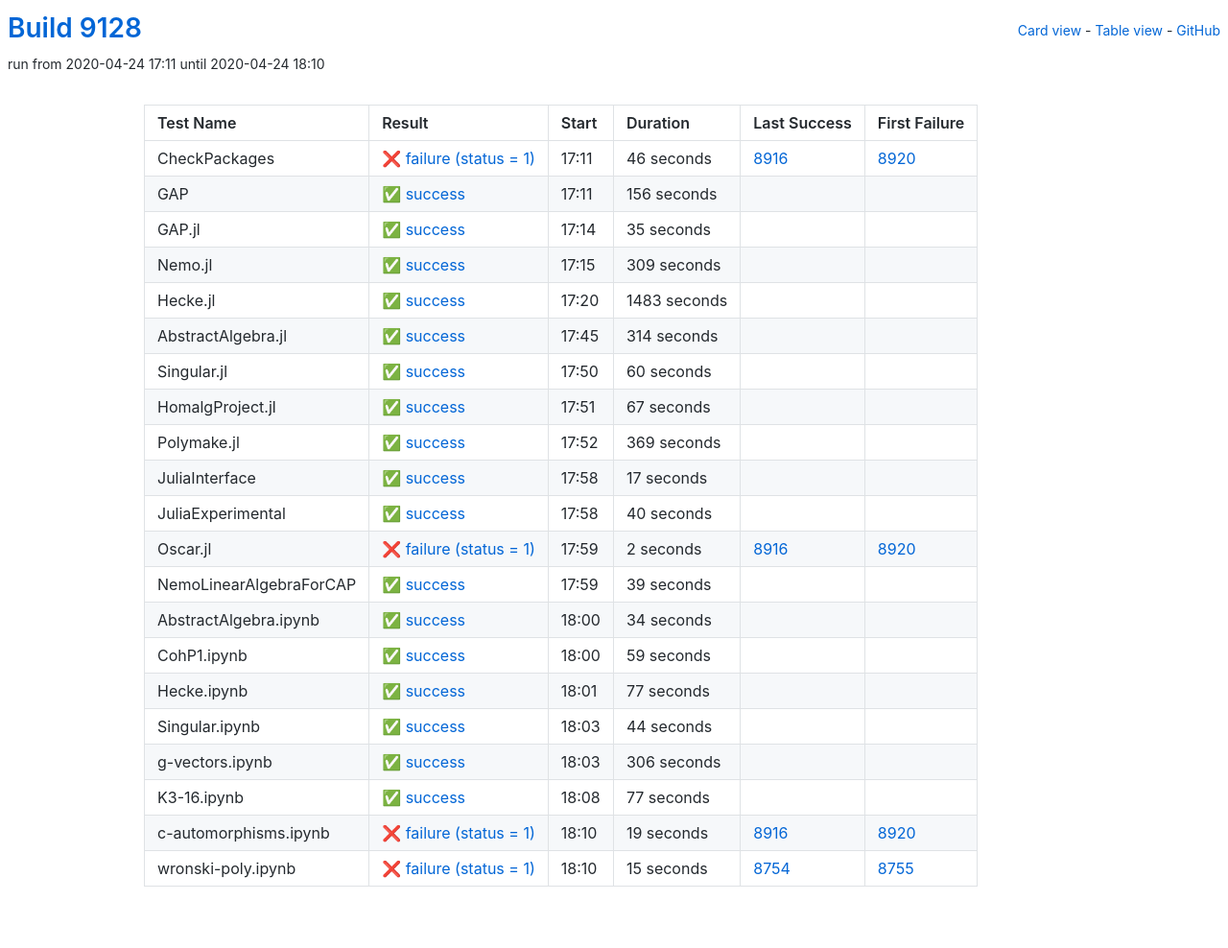
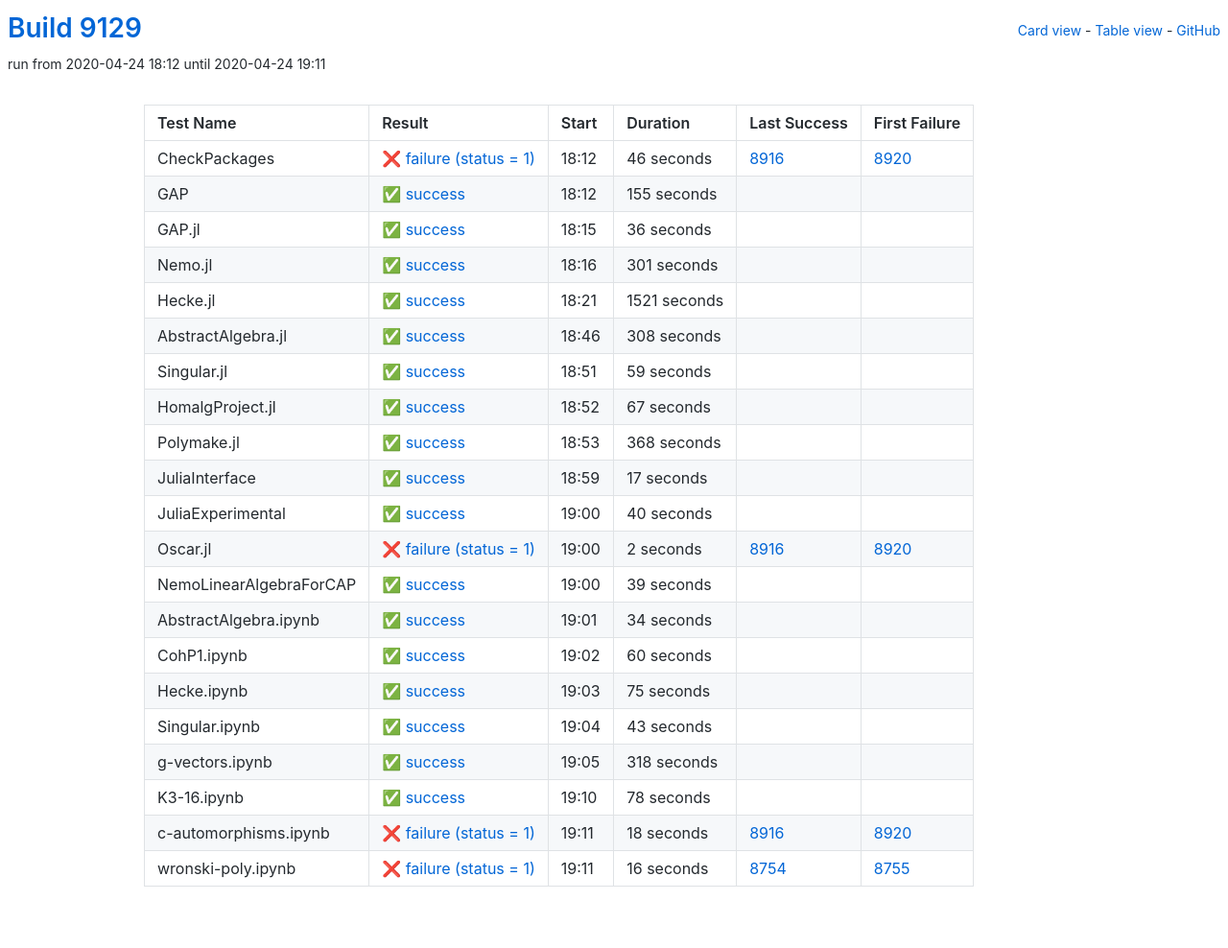
Before and after one commit to oscar-system/oscar-ci-status, a Jekyll site: the page built from table.html, in a window 1280 px wide. Shown: the whole page at 96% size. Built offline with Jekyll 4.4.1, drawn with Linux system fonts in a browser that asks for light colours.

Commit message:
Build 9129

```diff
--- a/_data/ci.yml
+++ b/_data/ci.yml
@@ -1,5 +1,5 @@
-build: 9128
-build_url: https://oscarci.mathematik.uni-kl.de/job/oscar/9128/
+build: 9129
+build_url: https://oscarci.mathematik.uni-kl.de/job/oscar/9129/
 job: oscar
 tests:
 - duration: 46
@@ -8,64 +8,152 @@ tests:
   first_failure_url: https://oscarci.mathematik.uni-kl.de/job/oscar/8920/
   last_success: 8916
   last_success_url: https://oscarci.mathematik.uni-kl.de/job/oscar/8916/
-  log: https://oscarci.mathematik.uni-kl.de/job/oscar/9128/artifact/logs/build-9128/CheckPackages.log
+  log: https://oscarci.mathematik.uni-kl.de/job/oscar/9129/artifact/logs/build-9129/CheckPackages.log
   name: CheckPackages
-  start: 2020-04-24 17:11
+  start: 2020-04-24 18:12
   status: failure
   success: false
-- duration: 156
+- duration: 155
   exitcode: 0
   first_failure: false
   first_failure_url: null
   last_success: false
   last_success_url: null
-  log: https://oscarci.mathematik.uni-kl.de/job/oscar/9128/artifact/logs/build-9128/GAP.log
+  log: https://oscarci.mathematik.uni-kl.de/job/oscar/9129/artifact/logs/build-9129/GAP.log
   name: GAP
-  start: 2020-04-24 17:11
+  start: 2020-04-24 18:12
   status: success
   success: true
-- duration: 35
+- duration: 36
   exitcode: 0
   first_failure: false
   first_failure_url: null
   last_success: false
   last_success_url: null
-  log: https://oscarci.mathematik.uni-kl.de/job/oscar/9128/artifact/logs/build-9128/GAP.jl.log
+  log: https://oscarci.mathematik.uni-kl.de/job/oscar/9129/artifact/logs/build-9129/GAP.jl.log
   name: GAP.jl
-  start: 2020-04-24 17:14
+  start: 2020-04-24 18:15
   status: success
   success: true
-- duration: 309
+- duration: 301
   exitcode: 0
   first_failure: false
   first_failure_url: null
   last_success: false
   last_success_url: null
-  log: https://oscarci.mathematik.uni-kl.de/job/oscar/9128/artifact/logs/build-9128/Nemo.jl.log
+  log: https://oscarci.mathematik.uni-kl.de/job/oscar/9129/artifact/logs/build-9129/Nemo.jl.log
   name: Nemo.jl
-  start: 2020-04-24 17:15
+  start: 2020-04-24 18:16
   status: success
   success: true
-- duration: 1483
+- duration: 1521
   exitcode: 0
   first_failure: false
   first_failure_url: null
   last_success: false
   last_success_url: null
-  log: https://oscarci.mathematik.uni-kl.de/job/oscar/9128/artifact/logs/build-9128/Hecke.jl.log
+  log: https://oscarci.mathematik.uni-kl.de/job/oscar/9129/artifact/logs/build-9129/Hecke.jl.log
   name: Hecke.jl
-  start: 2020-04-24 17:20
+  start: 2020-04-24 18:21
   status: success
   success: true
-- duration: 314
+- duration: 308
   exitcode: 0
   first_failure: false
   first_failure_url: null
   last_success: false
   last_success_url: null
-  log: https://oscarci.mathematik.uni-kl.de/job/oscar/9128/artifact/logs/build-9128/AbstractAlgebra.jl.log
+  log: https://oscarci.mathematik.uni-kl.de/job/oscar/9129/artifact/logs/build-9129/AbstractAlgebra.jl.log
   name: AbstractAlgebra.jl
-  start: 2020-04-24 17:45
+  start: 2020-04-24 18:46
+  status: success
+  success: true
+- duration: 59
+  exitcode: 0
+  first_failure: false
+  first_failure_url: null
+  last_success: false
+  last_success_url: null
+  log: https://oscarci.mathematik.uni-kl.de/job/oscar/9129/artifact/logs/build-9129/Singular.jl.log
+  name: Singular.jl
+  start: 2020-04-24 18:51
+  status: success
+  success: true
+- duration: 67
+  exitcode: 0
+  first_failure: false
+  first_failure_url: null
+  last_success: false
+  last_success_url: null
+  log: https://oscarci.mathematik.uni-kl.de/job/oscar/9129/artifact/logs/build-9129/HomalgProject.jl.log
+  name: HomalgProject.jl
+  start: 2020-04-24 18:52
+  status: success
+  success: true
+- duration: 368
+  exitcode: 0
+  first_failure: false
+  first_failure_url: null
+  last_success: false
+  last_success_url: null
+  log: https://oscarci.mathematik.uni-kl.de/job/oscar/9129/artifact/logs/build-9129/Polymake.jl.log
+  name: Polymake.jl
+  start: 2020-04-24 18:53
+  status: success
+  success: true
+- duration: 17
+  exitcode: 0
+  first_failure: false
+  first_failure_url: null
+  last_success: false
+  last_success_url: null
+  log: https://oscarci.mathematik.uni-kl.de/job/oscar/9129/artifact/logs/build-9129/JuliaInterface.log
+  name: JuliaInterface
+  start: 2020-04-24 18:59
+  status: success
+  success: true
+- duration: 40
+  exitcode: 0
+  first_failure: false
+  first_failure_url: null
+  last_success: false
+  last_success_url: null
+  log: https://oscarci.mathematik.uni-kl.de/job/oscar/9129/artifact/logs/build-9129/JuliaExperimental.log
+  name: JuliaExperimental
+  start: 2020-04-24 19:00
+  status: success
+  success: true
+- duration: 2
+  exitcode: 1
+  first_failure: 8920
+  first_failure_url: https://oscarci.mathematik.uni-kl.de/job/oscar/8920/
+  last_success: 8916
+  last_success_url: https://oscarci.mathematik.uni-kl.de/job/oscar/8916/
+  log: https://oscarci.mathematik.uni-kl.de/job/oscar/9129/artifact/logs/build-9129/Oscar.jl.log
+  name: Oscar.jl
+  start: 2020-04-24 19:00
+  status: failure
+  success: false
+- duration: 39
+  exitcode: 0
+  first_failure: false
+  first_failure_url: null
+  last_success: false
+  last_success_url: null
+  log: https://oscarci.mathematik.uni-kl.de/job/oscar/9129/artifact/logs/build-9129/NemoLinearAlgebraForCAP.log
+  name: NemoLinearAlgebraForCAP
+  start: 2020-04-24 19:00
+  status: success
+  success: true
+- duration: 34
+  exitcode: 0
+  first_failure: false
+  first_failure_url: null
+  last_success: false
+  last_success_url: null
+  log: https://oscarci.mathematik.uni-kl.de/job/oscar/9129/artifact/logs/build-9129/AbstractAlgebra.ipynb.log
+  name: AbstractAlgebra.ipynb
+  start: 2020-04-24 19:01
   status: success
   success: true
 - duration: 60
@@ -74,162 +162,74 @@ tests:
   first_failure_url: null
   last_success: false
   last_success_url: null
-  log: https://oscarci.mathematik.uni-kl.de/job/oscar/9128/artifact/logs/build-9128/Singular.jl.log
-  name: Singular.jl
-  start: 2020-04-24 17:50
+  log: https://oscarci.mathematik.uni-kl.de/job/oscar/9129/artifact/logs/build-9129/CohP1.ipynb.log
+  name: CohP1.ipynb
+  start: 2020-04-24 19:02
   status: success
   success: true
-- duration: 67
+- duration: 75
   exitcode: 0
   first_failure: false
   first_failure_url: null
   last_success: false
   last_success_url: null
-  log: https://oscarci.mathematik.uni-kl.de/job/oscar/9128/artifact/logs/build-9128/HomalgProject.jl.log
-  name: HomalgProject.jl
-  start: 2020-04-24 17:51
+  log: https://oscarci.mathematik.uni-kl.de/job/oscar/9129/artifact/logs/build-9129/Hecke.ipynb.log
+  name: Hecke.ipynb
+  start: 2020-04-24 19:03
   status: success
   success: true
-- duration: 369
+- duration: 43
   exitcode: 0
   first_failure: false
   first_failure_url: null
   last_success: false
   last_success_url: null
-  log: https://oscarci.mathematik.uni-kl.de/job/oscar/9128/artifact/logs/build-9128/Polymake.jl.log
-  name: Polymake.jl
-  start: 2020-04-24 17:52
+  log: https://oscarci.mathematik.uni-kl.de/job/oscar/9129/artifact/logs/build-9129/Singular.ipynb.log
+  name: Singular.ipynb
+  start: 2020-04-24 19:04
   status: success
   success: true
-- duration: 17
+- duration: 318
   exitcode: 0
   first_failure: false
   first_failure_url: null
   last_success: false
   last_success_url: null
-  log: https://oscarci.mathematik.uni-kl.de/job/oscar/9128/artifact/logs/build-9128/JuliaInterface.log
-  name: JuliaInterface
-  start: 2020-04-24 17:58
+  log: https://oscarci.mathematik.uni-kl.de/job/oscar/9129/artifact/logs/build-9129/g-vectors.ipynb.log
+  name: g-vectors.ipynb
+  start: 2020-04-24 19:05
   status: success
   success: true
-- duration: 40
+- duration: 78
   exitcode: 0
   first_failure: false
   first_failure_url: null
   last_success: false
   last_success_url: null
-  log: https://oscarci.mathematik.uni-kl.de/job/oscar/9128/artifact/logs/build-9128/JuliaExperimental.log
-  name: JuliaExperimental
-  start: 2020-04-24 17:58
+  log: https://oscarci.mathematik.uni-kl.de/job/oscar/9129/artifact/logs/build-9129/K3-16.ipynb.log
+  name: K3-16.ipynb
+  start: 2020-04-24 19:10
   status: success
   success: true
-- duration: 2
+- duration: 18
   exitcode: 1
   first_failure: 8920
   first_failure_url: https://oscarci.mathematik.uni-kl.de/job/oscar/8920/
   last_success: 8916
   last_success_url: https://oscarci.mathematik.uni-kl.de/job/oscar/8916/
-  log: https://oscarci.mathematik.uni-kl.de/job/oscar/9128/artifact/logs/build-9128/Oscar.jl.log
-  name: Oscar.jl
-  start: 2020-04-24 17:59
+  log: https://oscarci.mathematik.uni-kl.de/job/oscar/9129/artifact/logs/build-9129/c-automorphisms.ipynb.log
+  name: c-automorphisms.ipynb
+  start: 2020-04-24 19:11
   status: failure
   success: false
-- duration: 39
-  exitcode: 0
-  first_failure: false
-  first_failure_url: null
-  last_success: false
-  last_success_url: null
-  log: https://oscarci.mathematik.uni-kl.de/job/oscar/9128/artifact/logs/build-9128/NemoLinearAlgebraForCAP.log
-  name: NemoLinearAlgebraForCAP
-  start: 2020-04-24 17:59
-  status: success
-  success: true
-- duration: 34
-  exitcode: 0
-  first_failure: false
-  first_failure_url: null
-  last_success: false
-  last_success_url: null
-  log: https://oscarci.mathematik.uni-kl.de/job/oscar/9128/artifact/logs/build-9128/AbstractAlgebra.ipynb.log
-  name: AbstractAlgebra.ipynb
-  start: 2020-04-24 18:00
-  status: success
-  success: true
-- duration: 59
-  exitcode: 0
-  first_failure: false
-  first_failure_url: null
-  last_success: false
-  last_success_url: null
-  log: https://oscarci.mathematik.uni-kl.de/job/oscar/9128/artifact/logs/build-9128/CohP1.ipynb.log
-  name: CohP1.ipynb
-  start: 2020-04-24 18:00
-  status: success
-  success: true
-- duration: 77
-  exitcode: 0
-  first_failure: false
-  first_failure_url: null
-  last_success: false
-  last_success_url: null
-  log: https://oscarci.mathematik.uni-kl.de/job/oscar/9128/artifact/logs/build-9128/Hecke.ipynb.log
-  name: Hecke.ipynb
-  start: 2020-04-24 18:01
-  status: success
-  success: true
-- duration: 44
-  exitcode: 0
-  first_failure: false
-  first_failure_url: null
-  last_success: false
-  last_success_url: null
-  log: https://oscarci.mathematik.uni-kl.de/job/oscar/9128/artifact/logs/build-9128/Singular.ipynb.log
-  name: Singular.ipynb
-  start: 2020-04-24 18:03
-  status: success
-  success: true
-- duration: 306
-  exitcode: 0
-  first_failure: false
-  first_failure_url: null
-  last_success: false
-  last_success_url: null
-  log: https://oscarci.mathematik.uni-kl.de/job/oscar/9128/artifact/logs/build-9128/g-vectors.ipynb.log
-  name: g-vectors.ipynb
-  start: 2020-04-24 18:03
-  status: success
-  success: true
-- duration: 77
-  exitcode: 0
-  first_failure: false
-  first_failure_url: null
-  last_success: false
-  last_success_url: null
-  log: https://oscarci.mathematik.uni-kl.de/job/oscar/9128/artifact/logs/build-9128/K3-16.ipynb.log
-  name: K3-16.ipynb
-  start: 2020-04-24 18:08
-  status: success
-  success: true
-- duration: 19
-  exitcode: 1
-  first_failure: 8920
-  first_failure_url: https://oscarci.mathematik.uni-kl.de/job/oscar/8920/
-  last_success: 8916
-  last_success_url: https://oscarci.mathematik.uni-kl.de/job/oscar/8916/
-  log: https://oscarci.mathematik.uni-kl.de/job/oscar/9128/artifact/logs/build-9128/c-automorphisms.ipynb.log
-  name: c-automorphisms.ipynb
-  start: 2020-04-24 18:10
-  status: failure
-  success: false
-- duration: 15
+- duration: 16
   exitcode: 1
   first_failure: 8755
   first_failure_url: https://oscarci.mathematik.uni-kl.de/job/oscar/8755/
   last_success: 8754
   last_success_url: https://oscarci.mathematik.uni-kl.de/job/oscar/8754/
-  log: https://oscarci.mathematik.uni-kl.de/job/oscar/9128/artifact/logs/build-9128/wronski-poly.ipynb.log
+  log: https://oscarci.mathematik.uni-kl.de/job/oscar/9129/artifact/logs/build-9129/wronski-poly.ipynb.log
   name: wronski-poly.ipynb
-  start: 2020-04-24 18:10
+  start: 2020-04-24 19:11
   status: failure
   success: false
```
Also changed, not shown: README.md.
